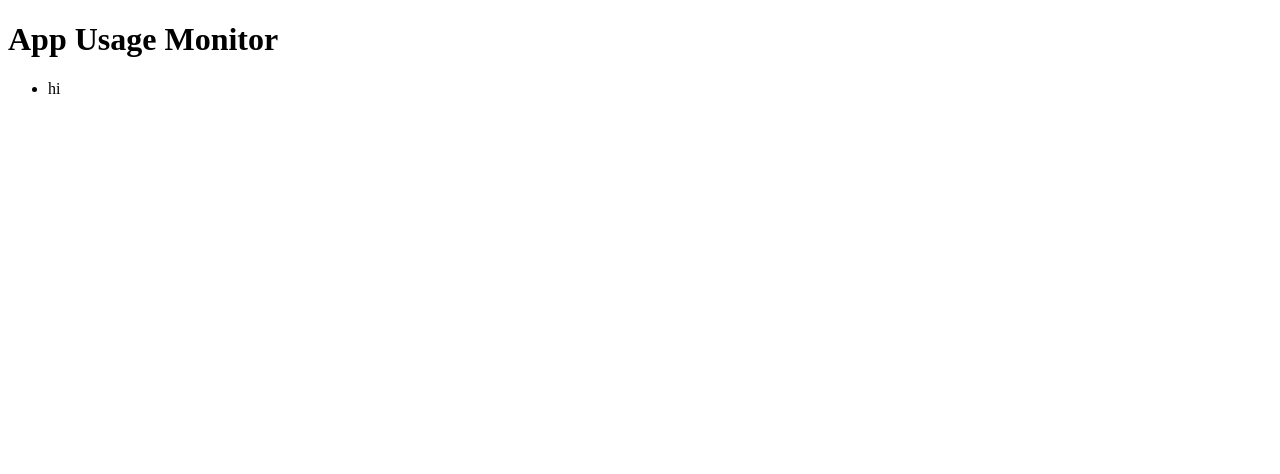
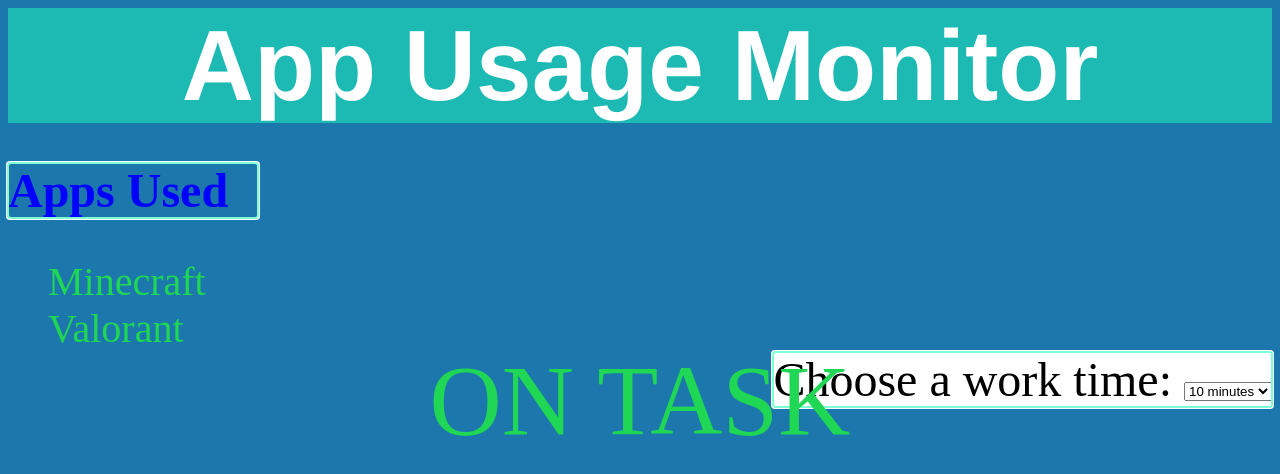
Before and after one commit to Brucewastaken/git-init-2023, an Electron app: page index.html in a window 1280 px wide. Drawn offline with Linux system fonts and the light colour scheme; no server answers.

Commit message:
Formatting Basic First Update

```diff
--- a/index.html
+++ b/index.html
@@ -9,14 +9,76 @@
     var maxTime = 600;
   </script>
 </head>
+<style>
+    h1{
+      font-family: Helvetica;
+      font-size: 100px;
+      color: white;
+      text-align: center;
+      outline:invert;
+      outline-color: #9e363a;
+      margin: 0;
+      background-color: #1dbab4;
+    }
+    h2{
+        color: blue;
+        font-size: 48px;
+        outline: auto;
+        outline-color: aquamarine;
+        width: 250px;
+        margin: 10;
+    }
+    body{
+        background-color: #1c77ac;
+    }
+    #apps{
+        list-style-type: none;
+        color: #1fd655;
+        font-size: 40px;
+        margin: 0;
+    }
+    #OnTask{
+        position: absolute;
+        top: 50%; left: 50%;
+        transform: translate(-50%, -50%);
+        font-size: 100px;
+        color: #1fd655;
+        margin: 0;
+    }
+    .settings{
+        font-size: 48px;
+        float: right;
+        background-color: white;
+        outline: auto;
+        outline-color: aquamarine;
+        margin: 0;
+    }
+
+</style>
 <body>
   <h1>App Usage Monitor</h1>
 
-  <ul id = "apps">
-    <li>hi</li>
-  </ul>
 
+    <h2>Apps Used</h2>
 
+    <ul id = "apps">
+        <li>Minecraft</li>
+        <li>Valorant</li>
+    </ul>
+
+    <text id="OnTask">ON TASK</text>
+
+    <div class="settings">
+        <label for="work_times">Choose a work time:</label>
+            <select>
+                <option value=10>10 minutes</option>
+                <option value=15>15 minutes</option>
+                <option value=20>20 minutes</option>
+                <option value=30>30 minutes</option>
+                <option value=45>45 minutes</option>
+                <option value=60>1 hour</option>
+            </select>
+    </div>
 
   <script>
     const { ipcRenderer } = require('electron');
```
